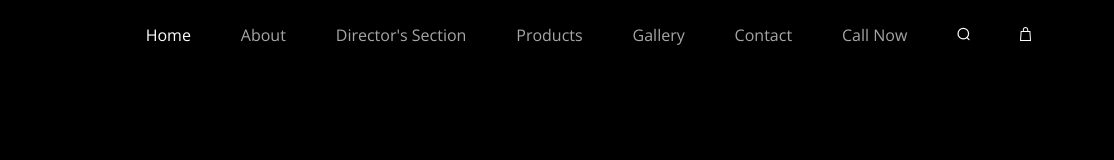
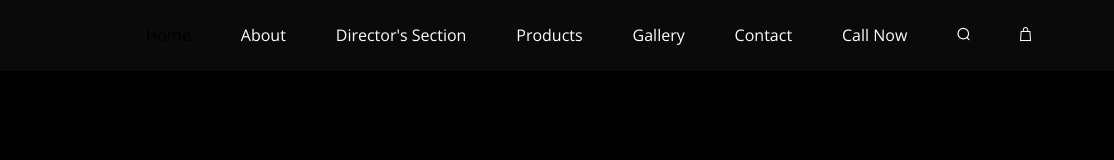
Before and after one commit to aanshiksharma/orflax, a plain HTML site: page index.html in a window 1280 px wide. Shown: the full height of the page, 166-1280 px from the left. Drawn offline with nearby package versions, Linux system fonts and the light colour scheme.

Commit message:
changesmadebypParth

```diff
--- a/index.html
+++ b/index.html
@@ -13,6 +13,10 @@
       rel="stylesheet"
     />
 
+    <link
+      rel="stylesheet"
+      href="https://cdn.jsdelivr.net/npm/bootstrap-icons@1.11.3/font/bootstrap-icons.min.css"
+    />
     <!-- CSS -->
     <link rel="stylesheet" href="styles/home.css" />
     <link rel="stylesheet" href="styles/navbar.css" />
--- a/styles/contact.css
+++ b/styles/contact.css
@@ -101,7 +101,6 @@ main {
   .map-section iframe {
     border: 0;
     border-radius: 10px;
-    width: 100%;
     max-width: 100%;
-    height: 400px;
+    height: 50vh;
   }
--- a/styles/navbar.css
+++ b/styles/navbar.css
@@ -28,3 +28,36 @@ header .wrapper-1 .navlist a:hover, header .wrapper-1 .navlist a.selected {
 }
 
 /*# sourceMappingURL=navbar.css.map */
+
+header {
+  color: #000000;
+  background: rgba(46, 46, 46, 0.22);
+  backdrop-filter: blur(30px);
+  font-size: 1rem;
+  position: fixed;
+  inset: 0 0 auto 0;
+}
+
+header .wrapper-1 {
+  display: flex;
+  align-items: center;
+  justify-content: space-between;
+  padding: 1.3em min(5.75em, 6.4vw);
+}
+
+header .wrapper-1 .navlist {
+  display: flex;
+  align-items: center;
+  gap: min(3.5em, 3.9vw);
+  list-style-type: none;
+}
+
+header .wrapper-1 .navlist a {
+  text-decoration: none;
+  color: #fffefe;
+  font-size: 1rem;
+}
+
+header .wrapper-1 .navlist a:hover, header .wrapper-1 .navlist a.selected {
+  color: #000000;
+}
```
